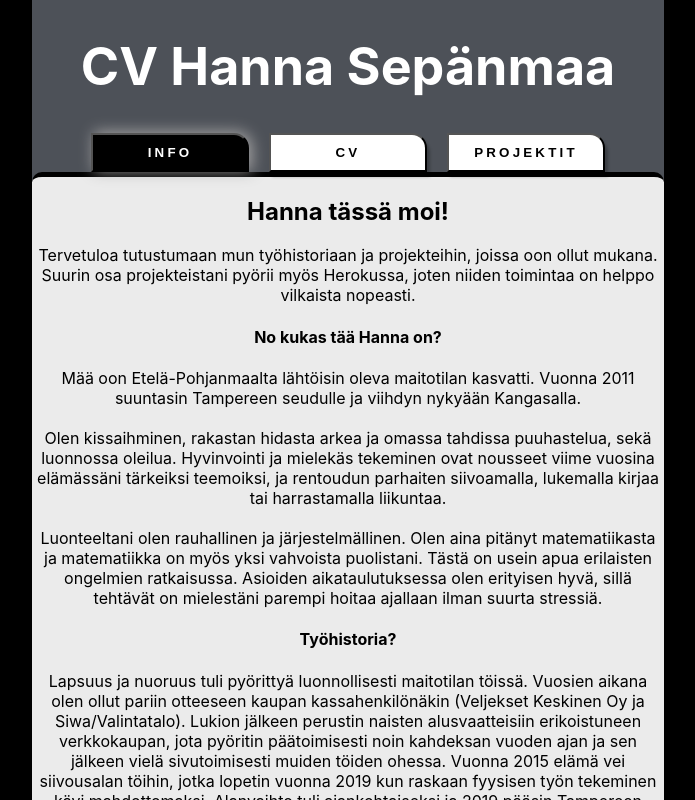
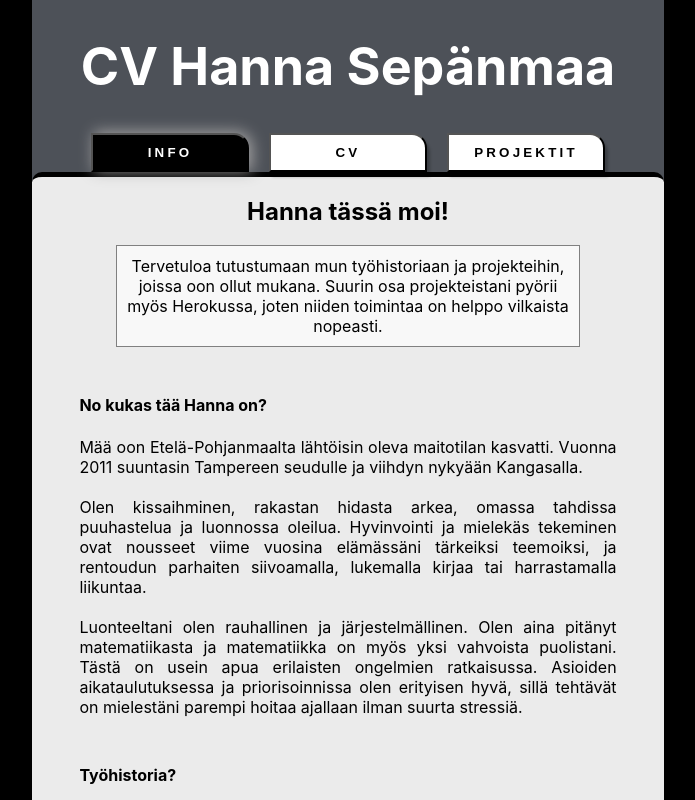
Before and after one commit to haelina/my-react-cv, a React (Create React App) app: page / in a window 1280 px wide. Shown: the top 800 px of the page, without its empty margins (292-987 px from the left). Built offline with nearby package versions, Linux system fonts and the light colour scheme.

Commit message:
Style homepage paragraphs

```diff
--- a/src/Components/Pages/Home.js
+++ b/src/Components/Pages/Home.js
@@ -3,9 +3,9 @@ import * as React from "react";
 export const Home = () => {
   return (
     <>
-      <main>
+      <main className="homepage">
         <h2>Hanna tässä moi!</h2>
-        <p>
+        <p className="intro">
           Tervetuloa tutustumaan mun työhistoriaan ja projekteihin, joissa oon
           ollut mukana. Suurin osa projekteistani pyörii myös Herokussa, joten
           niiden toimintaa on helppo vilkaista nopeasti.
@@ -16,18 +16,17 @@ export const Home = () => {
           2011 suuntasin Tampereen seudulle ja viihdyn nykyään Kangasalla.
           <br />
           <br />
-          Olen kissaihminen, rakastan hidasta arkea ja omassa tahdissa
-          puuhastelua, sekä luonnossa oleilua. Hyvinvointi ja mielekäs tekeminen
-          ovat nousseet viime vuosina elämässäni tärkeiksi teemoiksi, ja
-          rentoudun parhaiten siivoamalla, lukemalla kirjaa tai harrastamalla
-          liikuntaa.
+          Olen kissaihminen, rakastan hidasta arkea, omassa tahdissa puuhastelua
+          ja luonnossa oleilua. Hyvinvointi ja mielekäs tekeminen ovat nousseet
+          viime vuosina elämässäni tärkeiksi teemoiksi, ja rentoudun parhaiten
+          siivoamalla, lukemalla kirjaa tai harrastamalla liikuntaa.
           <br />
           <br />
           Luonteeltani olen rauhallinen ja järjestelmällinen. Olen aina pitänyt
           matematiikasta ja matematiikka on myös yksi vahvoista puolistani.
           Tästä on usein apua erilaisten ongelmien ratkaisussa. Asioiden
-          aikataulutuksessa olen erityisen hyvä, sillä tehtävät on mielestäni
-          parempi hoitaa ajallaan ilman suurta stressiä.
+          aikataulutuksessa ja priorisoinnissa olen erityisen hyvä, sillä
+          tehtävät on mielestäni parempi hoitaa ajallaan ilman suurta stressiä.
         </p>
         <h4>Työhistoria?</h4>
         <p className="hometext">
@@ -36,10 +35,11 @@ export const Home = () => {
           (Veljekset Keskinen Oy ja Siwa/Valintatalo). Lukion jälkeen perustin
           naisten alusvaatteisiin erikoistuneen verkkokaupan, jota pyöritin
           päätoimisesti noin kahdeksan vuoden ajan ja sen jälkeen vielä
-          sivutoimisesti muiden töiden ohessa. Vuonna 2015 elämä vei siivousalan
-          töihin, jotka lopetin vuonna 2019 kun raskaan fyysisen työn tekeminen
-          kävi mahdottomaksi. Alanvaihto tuli ajankohtaiseksi ja 2019 pääsin
-          Tampereen ammattikorkeakouluun opiskelemaan tietojenkäsittelyä.
+          sivutoimisesti muutamia vuosia muiden töiden ohessa. Vuonna 2015 elämä
+          vei siivousalan töihin, jotka lopetin vuonna 2019 kun raskaan fyysisen
+          työn tekeminen kävi mahdottomaksi. Alanvaihto tuli ajankohtaiseksi ja
+          2019 pääsin Tampereen ammattikorkeakouluun opiskelemaan
+          tietojenkäsittelyä.
         </p>
         <h4>Entäs tulevaisuus?</h4>
         <p className="hometext">
@@ -49,6 +49,8 @@ export const Home = () => {
           paikkariippumattomasta työstä, jota voisin tehdä mistäpäin Suomea
           vain.
         </p>
+        <br />
+        <br />
       </main>
     </>
   );
--- a/src/styles/Home.scss
+++ b/src/styles/Home.scss
@@ -0,0 +1,23 @@
+.homepage {
+  .intro {
+    width: 70%;
+    text-align: center;
+    margin: auto;
+    padding: 10px;
+    border: 1px solid gray;
+    background-color: rgb(248, 248, 248);
+  }
+
+  h4 {
+    margin-top: 3rem;
+    padding-left: 7.5%;
+    text-align: left;
+  }
+
+  .hometext {
+    width: 85%;
+    text-align: justify;
+    text-justify: inter-word;
+    margin: auto;
+  }
+}
```
